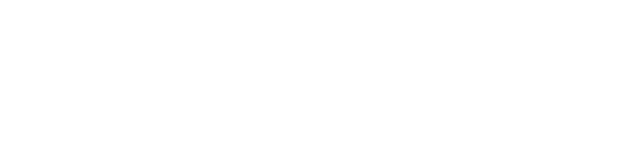
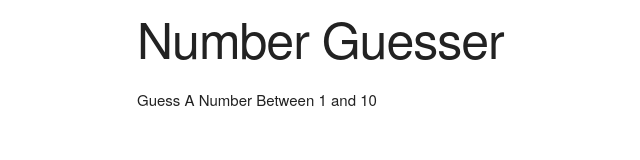
Before and after one commit to tibraj/NumberGuesser, a plain HTML site: page index.html in a window 1280 px wide. Shown: the whole page, without its empty margins (23-663 px from the left). Drawn offline with nearby package versions, Linux system fonts and the light colour scheme.

Commit message:
container div and game div

```diff
--- a/index.html
+++ b/index.html
@@ -4,9 +4,14 @@
     <meta charset="UTF-8">
     <meta name="viewport" content="width=device-width, initial-scale=1.0">
     <link rel="stylesheet" href="https://cdnjs.cloudflare.com/ajax/libs/skeleton/2.0.4/skeleton.css" integrity="sha512-5fsy+3xG8N/1PV5MIJz9ZsWpkltijBI48gBzQ/Z2eVATePGHOkMIn+xTDHIfTZFVb9GMpflF2wOWItqxAP2oLQ==" crossorigin="anonymous" />
-    <title>Document</title>
+    <title>Number Guesser</title>
 </head>
 <body>
-
+   <div class="container">
+       <h1>Number Guesser</h1>
+       <div id="game">
+           <p>Guess A Number Between <span class="min-num">1</span> and <span class="max-num">10</span></p>
+       </div>
+   </div>
 </body>
 </html>
```
